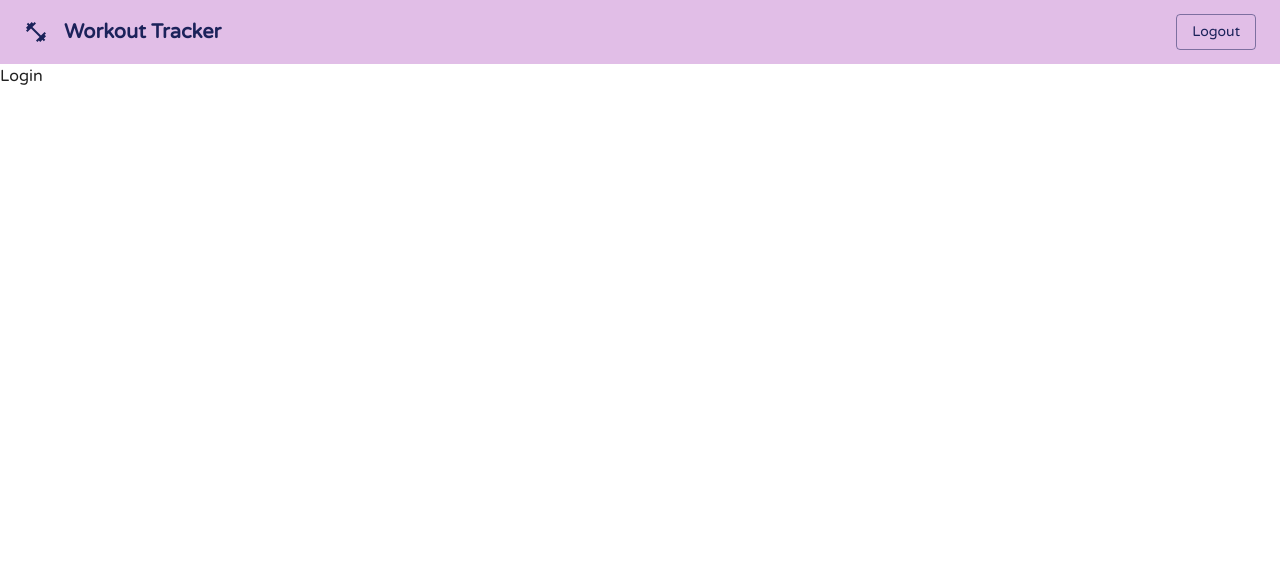
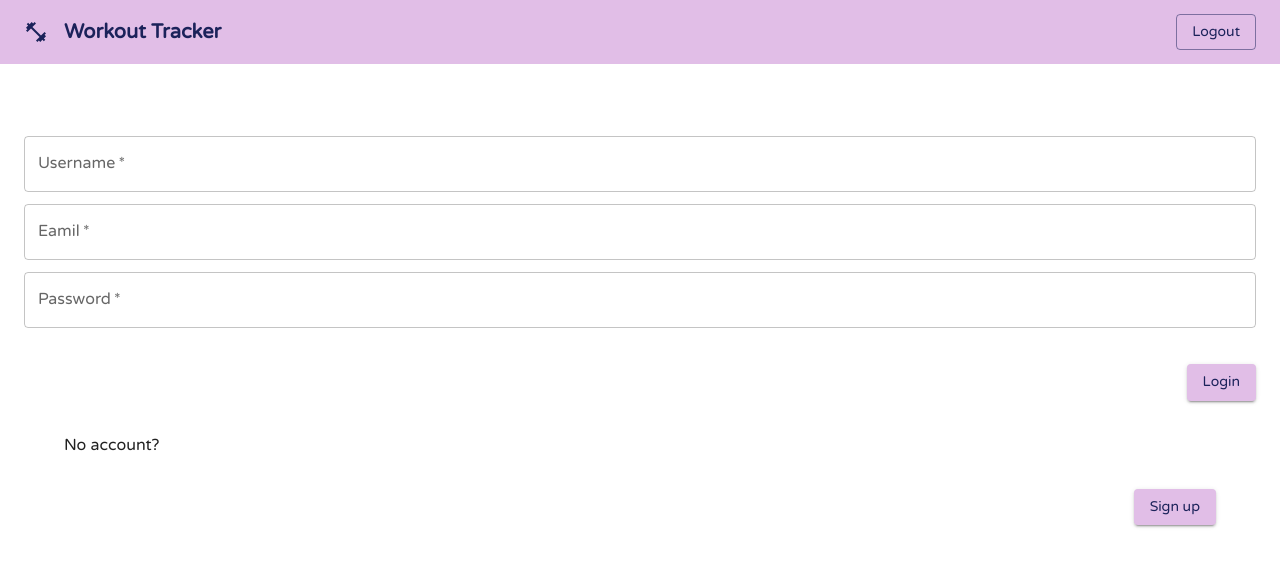
Before and after one commit to Hikari7/Workout_tracking_App, a React (Vite) app: page /login in a window 1280 px wide. Shown: the top 566 px of the page. Built offline with nearby package versions, Linux system fonts and the light colour scheme; no server answers.

Commit message:
added login page

```diff
--- a/src/Pages/Home.jsx
+++ b/src/Pages/Home.jsx
@@ -67,7 +67,7 @@ function Home() {
               mr: { lg: 2 },
               borderRadius: 3,
               py: 3,
-              maxHeight: 700,
+              height: 800,
               minWidth: { lg: "30%" },
             }}
           >
@@ -88,7 +88,7 @@ function Home() {
             <PostBox
               displayName="Hikari Kobe"
               username="hk_Vancouver"
-              avatar="http://shincode.info/wp-content/uploads/2021/12/icon.png"
+              // avatar="http://shincode.info/wp-content/uploads/2021/12/icon.png"
               verified={true}
             />
           </Box>
--- a/src/Pages/Login.jsx
+++ b/src/Pages/Login.jsx
@@ -1,7 +1,113 @@
-import React from "react";
+import React, { useState, useCallback } from "react";
+import { auth } from "../config/configs";
+import { signInWithEmailAndPassword } from "firebase/auth";
+import { Button, Container, Typography } from "@mui/material";
+import { MainTitle, SignUpTextInput, PrimaryBtn } from "../components/UI";
+import { SignUp } from "../Pages/index";
+import App from "../routes/App";
+
+//onAuthStageChanged: auth stateが変わっているか判断
+//もしページを更新してもわかる
+
+//Loginのページ
 
 const Login = () => {
-  return <div>Login</div>;
+  const [loginUsername, setLoginUsername] = useState("");
+  const [loginEmail, setLoginEmail] = useState("");
+  const [loginPassword, setLoginPassword] = useState("");
+  const sendLogin = async (e) => {
+    e.preventDefault();
+
+    try {
+      //get the promise
+      const userCredential = await signInWithEmailAndPassword(
+        //firebaseのauthを渡す
+        auth,
+        loginUsername,
+        loginEmail,
+        loginPassword
+      );
+
+      const user = userCredential.user;
+
+      console.log(user);
+    } catch (err) {
+      console.log(err.message);
+    }
+  };
+
+  //memo化してあげる
+  const inputUsername = useCallback(
+    (e) => {
+      setLoginUsername(e.target.value);
+    },
+    [setLoginUsername]
+  );
+  const inputEmail = useCallback(
+    (e) => {
+      setLoginEmail(e.target.value);
+    },
+    [setLoginEmail]
+  );
+  const inputPassword = useCallback(
+    (e) => {
+      setLoginPassword(e.target.value);
+    },
+    [setLoginPassword]
+  );
+
+  return (
+    <>
+      {/* ✅ContainerとMainTitleが効いていない */}
+      <Container maxWidth="50%">
+        <MainTitle>Log In</MainTitle>
+        <form onSubmit={sendLogin}>
+          <SignUpTextInput
+            fullWidth={true}
+            label={"Username"}
+            multiline={false}
+            required={true}
+            rows={1}
+            value={loginUsername}
+            type={"text"}
+            onChange={inputUsername}
+          />
+
+          <SignUpTextInput
+            fullWidth={true}
+            label={"Eamil"}
+            multiline={false}
+            required={true}
+            rows={1}
+            value={loginEmail}
+            type={"text"}
+            onChange={inputEmail}
+          />
+          <SignUpTextInput
+            fullWidth={true}
+            label={"Password"}
+            multiline={false}
+            required={true}
+            rows={1}
+            value={loginPassword}
+            type={"Password"}
+            onChange={inputPassword}
+          />
+        </form>
+        <div onClick={sendLogin}>
+          <PrimaryBtn type="submit" label={"Login"}></PrimaryBtn>
+        </div>
+        <Container>
+          <Typography>No account?</Typography>
+          <PrimaryBtn
+            label={"Sign up"}
+            // component={RouterLink}
+            // to="/signup"
+          ></PrimaryBtn>
+        </Container>
+      </Container>
+    </>
+  );
 };
 
 export default Login;
--- a/src/Pages/SignUp.jsx
+++ b/src/Pages/SignUp.jsx
@@ -1,44 +1,36 @@
-import { Box, Button, Container, Typography, TextField } from "@mui/material";
+import { Container } from "@mui/material";
 import React, { useState, useCallback } from "react";
 import { MainTitle, SignUpTextInput, PrimaryBtn } from "../components/UI";
-import {
-  getAuth,
-  createUserWithEmailAndPassword,
-  //   getStorage,
-} from "firebase/auth";
-import { auth, storage, db } from "../Config/configs";
-import { Storage } from "@mui/icons-material";
+import { createUserWithEmailAndPassword } from "firebase/auth";
+import { auth } from "../Config/configs";
 
-import { Form } from "react-router-dom";
-
-import { ToastContainer, toast } from "react-toastify";
+// import { toast } from "react-toastify";
 
 const SignUp = () => {
   const [username, setUsername] = useState("");
   const [email, setEmail] = useState("");
   const [password, setPassword] = useState("");
-  const [confirmPassword, setConfirmPassword] = useState("");
-  const [loading, setLoading] = useState(false);
 
-  //とりあえずEmailの入力情報はFirebaseに送ることができたぽいです
   const sendSignUp = async (e) => {
     e.preventDefault();
-    setLoading(true);
 
     try {
+      //get the promise
       const userCredential = await createUserWithEmailAndPassword(
+        //firebaseのauthを渡す
         auth,
         username,
         email,
         password
       );
 
+      //userをlogin pageに渡す？props???それかそのままHomeに？
       const user = userCredential.user;
 
       console.log(user);
     } catch (err) {
-      //   console.log(err);
-      toast.err("Something went wrong");
+      console.log(err.message);
+      // toast.err("Something went wrong");
     }
   };
 
--- a/src/components/Header/Header.jsx
+++ b/src/components/Header/Header.jsx
@@ -5,6 +5,7 @@ import Typography from "@mui/material/Typography";
 import Button from "@mui/material/Button";
 
 import FitnessCenterIcon from "@mui/icons-material/FitnessCenter";
+import { Logout } from "@mui/icons-material";
 
 function Header() {
   return (
@@ -32,6 +33,8 @@ function Header() {
             Workout Tracker
           </Typography>
           <Button
+          //✅Logoutさせる
+            // onClick={Logout}
             color="button"
             variant="outlined"
             sx={{
--- a/src/routes/PrivateRoutes.jsx
+++ b/src/routes/PrivateRoutes.jsx
@@ -1,16 +1,26 @@
-import React from "react";
-import { Navigate, Outlet } from "react-router-dom";
+import React, { useEffect, useState } from "react";
+import { Navigate, Outlet, Route } from "react-router-dom";
+import { auth } from "../config/configs";
+
+//check the user is on stateged
+import { onAuthStateChanged } from "firebase/auth";
 
 const PrivateRoutes = () => {
   //tokenをfalseに変えようぜ
-  let auth = { token: true };
+  // let auth = { token: true };
 
-  return (
-    // <Route {...rest}>{!auth.token ? <Redirect to="/login" /> : children}</Route>
+  //check who user currently login
+  const [user, setUser] = useState(null);
 
-    //もしtokenがtrueだったら、Outletに移動して、そうじゃなかったらlogin pageに
-    auth.token ? <Outlet /> : <Navigate to="/login" />
-  );
+  //userだったらその中のpageに
+  useEffect(() => {
+    onAuthStateChanged(auth, (currentUser) => {
+      setUser(currentUser);
+    });
+  }, []);
+console.log("aaaa");
+  return user === null ? <Navigate to="/login" /> : <Outlet />;
+  // return user !== null ? <Navigate to="/login" /> : <Outlet />;
 };
 
 export default PrivateRoutes;
```
Also changed, not shown: src/Redux/store/InitialState.jsx (deleted), src/Redux/store/Stroe.jsx (deleted).
